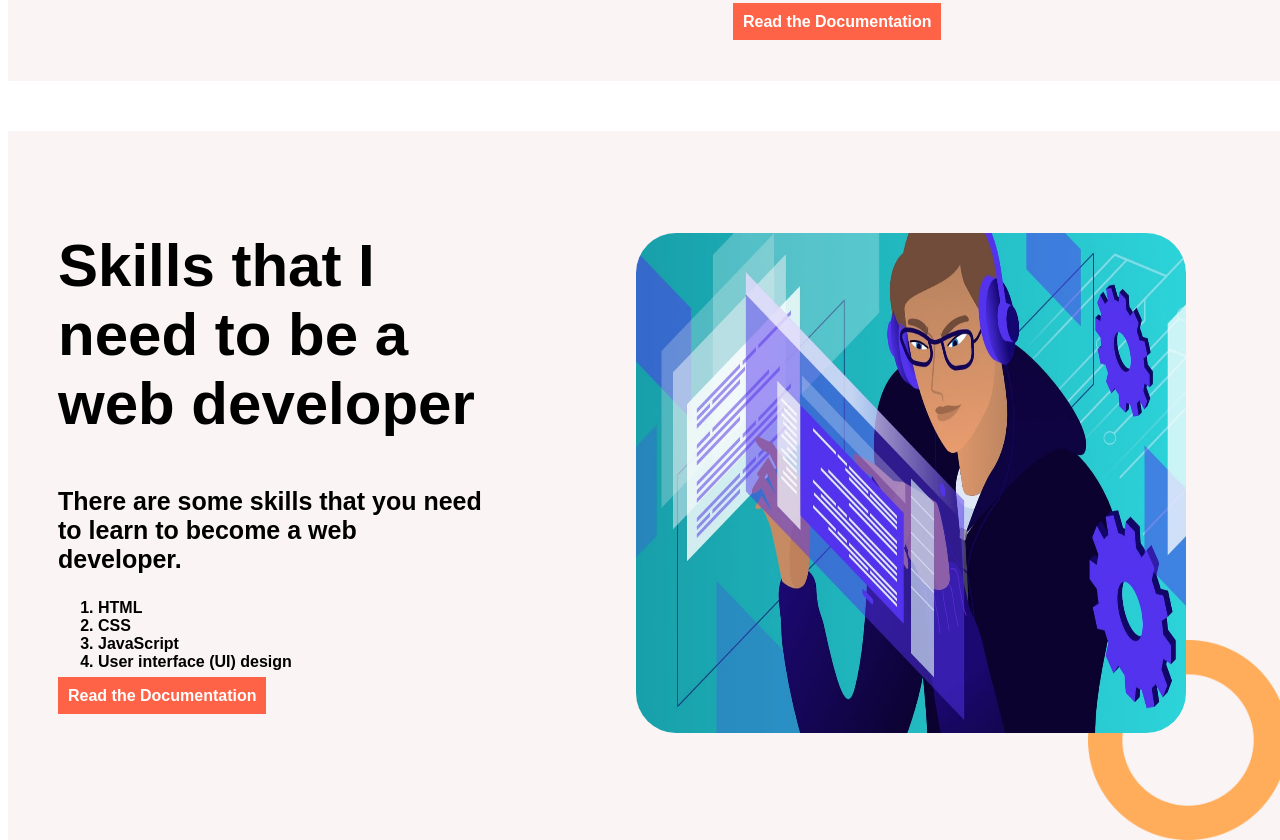
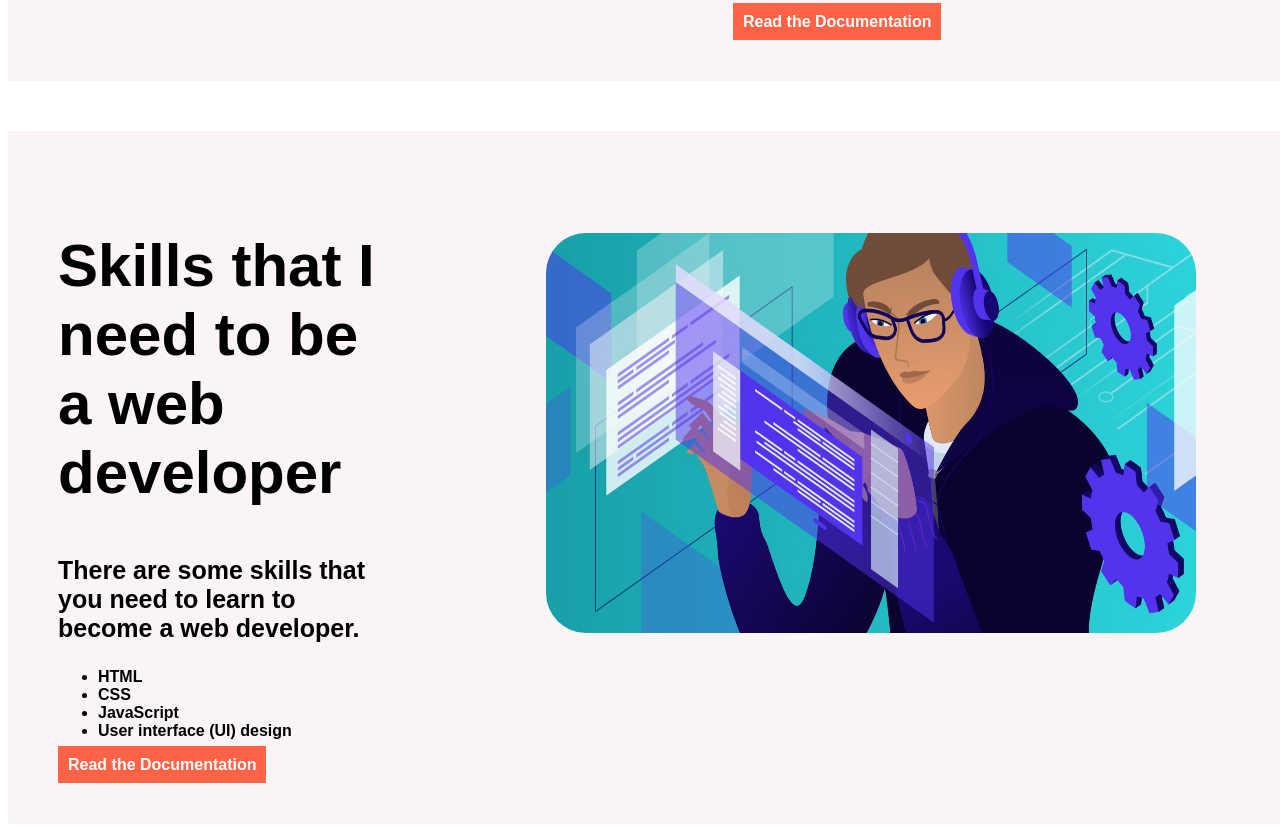
Before and after one commit to Mossahid123/First-assignment, a plain HTML site: page index.html in a window 1280 px wide. Shown: the part 2380-3220 px from the top of the page. Drawn offline with Linux system fonts and the light colour scheme.

Commit message:
updated projects

```diff
--- a/index.html
+++ b/index.html
@@ -65,12 +65,12 @@
         <div class="global-community">
             <h1>Skills that I need to be a web developer</h1>
             <p>There are some skills that you need to learn to become a web developer.</p>
-           <ol>
+           <ul>
             <li>HTML</li>
             <li>CSS</li>
             <li>JavaScript</li>
             <li>User interface (UI) design</li>
-           </ol>
+           </ul>
             <a class="document-link" target="blank" href="#">Read the Documentation</a>
         </div>
         <div class="dev-image2">
--- a/style.css
+++ b/style.css
@@ -103,10 +103,7 @@ body{
     display: flex;
     background-color: rgb(250, 244, 244);
     margin-bottom: 50px;
-    background-image: url(images/shape-1.png);
-    background-size: 200px;
-    background-position: bottom right;
-    background-repeat: no-repeat;
+
 
 }
 .global-community{
@@ -130,8 +127,8 @@ body{
     padding: 8%;
 }
 .dev-image2 img{
-    height:500px;
-    width: 550px;
+    height:400px;
+    width: 650px;
     border-radius: 40px;
 }
 .prayer{
```
